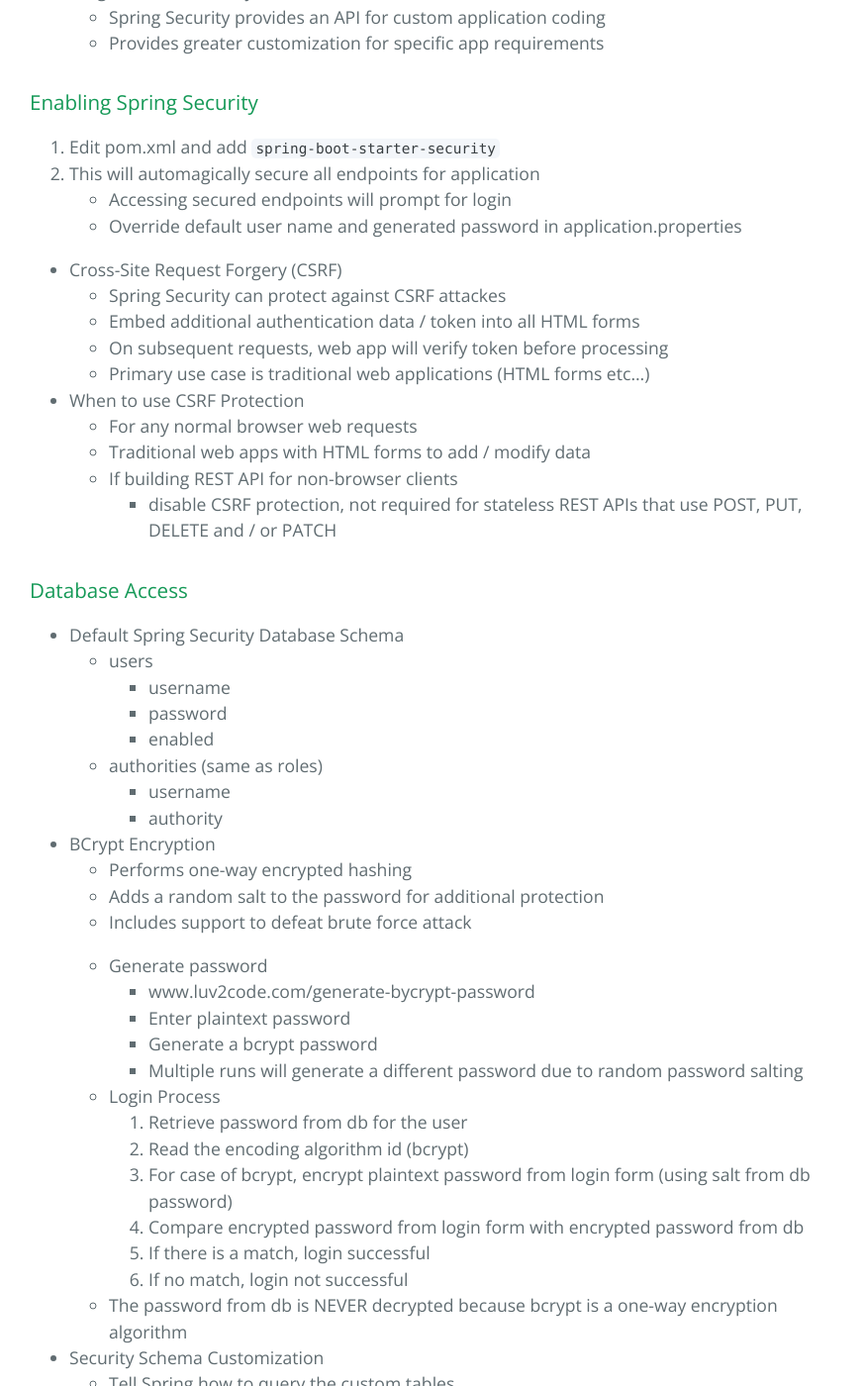
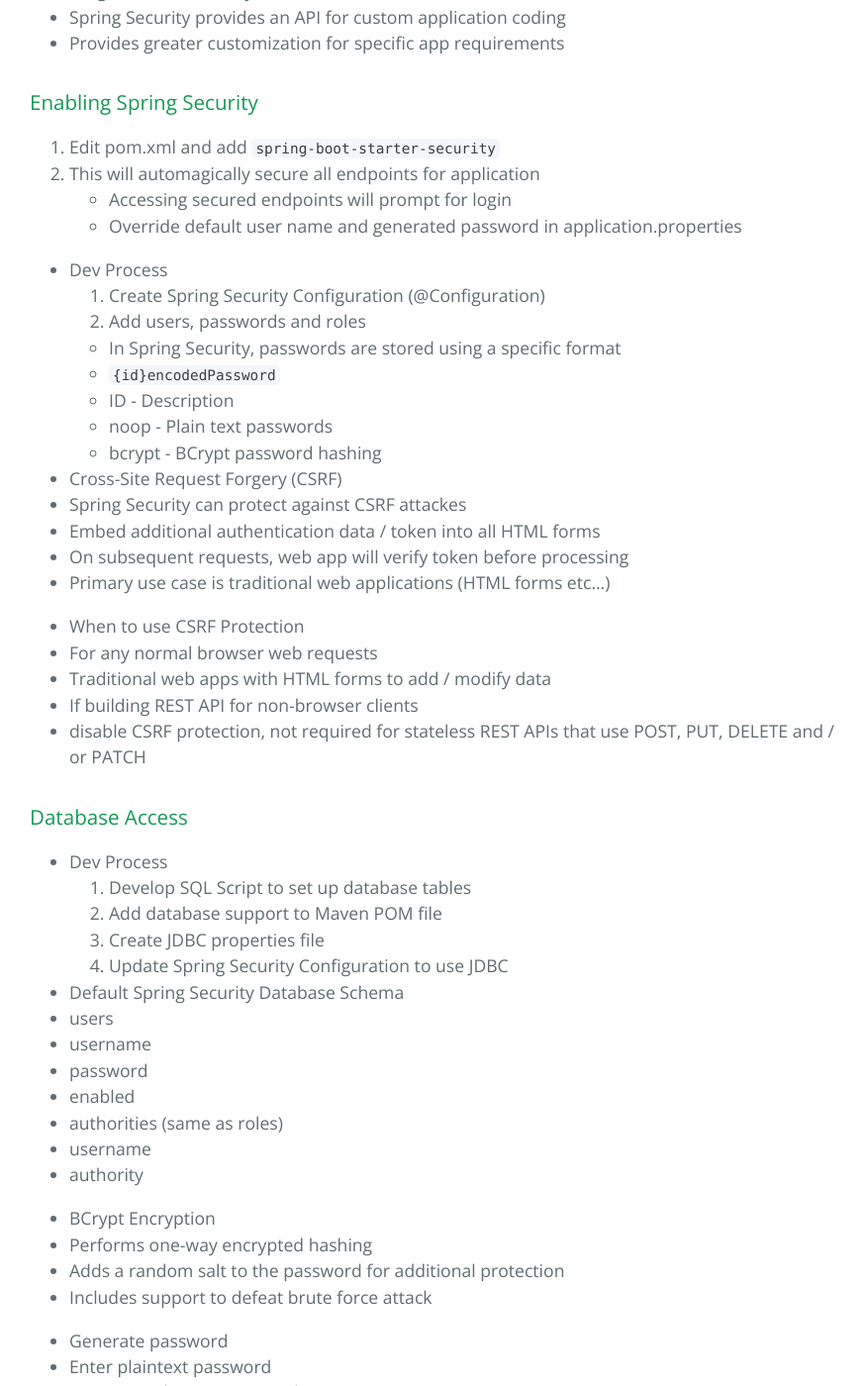
Before and after one commit to learning-software-engineering/learning-software-engineering.github.io, a Jekyll site: the page built from Topics/Tech_Stacks/Spring-Security.md, in a window 1280 px wide and 1400 px high, scrolled down 904 px. Shown: the whole window at 99% size, without its empty margins (194-1068 px from the left). Built offline with Jekyll 4.4.1, drawn with Linux system fonts in a browser that asks for light colours; our own code applies the rules of GitHub Pages for plain Markdown files; some of the changed text lies outside the part shown.

Commit message:
Update Spring-Security.md

```diff
--- a/Topics/Tech_Stacks/Spring-Security.md
+++ b/Topics/Tech_Stacks/Spring-Security.md
@@ -1,104 +1,136 @@
 # REST API Security
 - Spring Security Model
-	- Spring Security defines a framework for security
-	- Implemented using Servlet filters in the background
-		- Servlet filters pre-process / post-process web requests
-		- Servlet filters route web requests based on security logic
-		- Spring provides a bulk of security functionality with servlet filters
-	- Two methods of securing an app: declarative and programmatic
+ - Spring Security defines a framework for security
+ - Implemented using Servlet filters in the background
+  - Servlet filters pre-process / post-process web requests
+  - Servlet filters route web requests based on security logic
+  - Spring provides a bulk of security functionality with servlet filters
+ - Two methods of securing an app: declarative and programmatic
 
 ### Security Concepts
 - Authentication
-	- Check user id and password with credentials stored in app / db
+ - Check user id and password with credentials stored in app / db
 - Authorization
-	- Check to see if user has an authorized role
+ - Check to see if user has an authorized role
 - Declarative Security
-	- Define application's security constraints in configuration
-		- All Java config: @Configuration
-	- Provides separation of concerns between application code and security
+ - Define application's security constraints in configuration
+  - All Java config: @Configuration
+ - Provides separation of concerns between application code and security
 - Programmatic Security
-	- Spring Security provides an API for custom application coding
-	- Provides greater customization for specific app requirements
+ - Spring Security provides an API for custom application coding
+ - Provides greater customization for specific app requirements
 
 ### Enabling Spring Security
 1. Edit pom.xml and add `spring-boot-starter-security`
 2. This will automagically secure all endpoints for application
-	- Accessing secured endpoints will prompt for login
-	- Override default user name and generated password in application.properties
+ - Accessing secured endpoints will prompt for login
+ - Override default user name and generated password in application.properties
+
+- Dev Process
+ 1. Create Spring Security Configuration (@Configuration)
+ 2. Add users, passwords and roles
+  - In Spring Security, passwords are stored using a specific format
+   - `{id}encodedPassword`
+    - ID - Description
+    - noop - Plain text passwords
+    - bcrypt - BCrypt password hashing
 
 - Cross-Site Request Forgery (CSRF)
-	- Spring Security can protect against CSRF attackes
-	- Embed additional authentication data / token into all HTML forms
-	- On subsequent requests, web app will verify token before processing
-	- Primary use case is traditional web applications (HTML forms etc...)
+ - Spring Security can protect against CSRF attackes
+ - Embed additional authentication data / token into all HTML forms
+ - On subsequent requests, web app will verify token before processing
+ - Primary use case is traditional web applications (HTML forms etc...)
 
 - When to use CSRF Protection
-	- For any normal browser web requests
-	- Traditional web apps with HTML forms to add / modify data
-	- If building REST API for non-browser clients
-		- disable CSRF protection, not required for stateless REST APIs that use POST, PUT, DELETE and / or PATCH
+ - For any normal browser web requests
+ - Traditional web apps with HTML forms to add / modify data
+ - If building REST API for non-browser clients
+  - disable CSRF protection, not required for stateless REST APIs that use POST, PUT, DELETE and / or PATCH
 
 ### Database Access
+- Dev Process
+ 1. Develop SQL Script to set up database tables
+ 2. Add database support to Maven POM file
+ 3. Create JDBC properties file
+ 4. Update Spring Security Configuration to use JDBC
+
 - Default Spring Security Database Schema
-	- users
-		- username
-		- password
-		- enabled
-	- authorities (same as roles)
-		- username
-		- authority
+ - users
+  - username
+  - password
+  - enabled
+ - authorities (same as roles)
+  - username
+  - authority
 
 - BCrypt Encryption
-	- Performs one-way encrypted hashing
-	- Adds a random salt to the password for additional protection
-	- Includes support to defeat brute force attack
+ - Performs one-way encrypted hashing
+ - Adds a random salt to the password for additional protection
+ - Includes support to defeat brute force attack
 
-	- Generate password
-		- www.luv2code.com/generate-bycrypt-password
-		- Enter plaintext password
-		- Generate a bcrypt password
-		- Multiple runs will generate a different password due to random password salting
+ - Generate password
+  - Enter plaintext password
+  - Generate a bcrypt password
+  - Multiple runs will generate a different password due to random password salting
 
-	- Login Process
-		1. Retrieve password from db for the user
-		2. Read the encoding algorithm id (bcrypt)
-		3. For case of bcrypt, encrypt plaintext password from login form (using salt from db password)
-		4. Compare encrypted password from login form with encrypted password from db
-		5. If there is a match, login successful
-		6. If no match, login not successful
-	- The password from db is NEVER decrypted because bcrypt is a one-way encryption algorithm
+ - Dev Process
+  1. Run SQL Script that contains encrypted passwords
+   - Modify DDL for password field, length should be 68
+
+ - Login Process
+  1. Retrieve password from db for the user
+  2. Read the encoding algorithm id (bcrypt)
+  3. For case of bcrypt, encrypt plaintext password from login form (using salt from db password)
+  4. Compare encrypted password from login form with encrypted password from db
+  5. If there is a match, login successful
+  6. If no match, login not successful
+ - The password from db is NEVER decrypted because bcrypt is a one-way encryption algorithm
 
 - Security Schema Customization
-	- Tell Spring how to query the custom tables
-	- Provide query to find user by user name
-	- Provide query to find authorities / roles by user name
+ - Tell Spring how to query the custom tables
+ - Provide query to find user by user name
+ - Provide query to find authorities / roles by user name
 
 # MVC Security
 - HTTP Basic Authentication
 - Default login form
-	- Spring Security provides a default login form
+ - Spring Security provides a default login form
 - Custom login form
-	- HTML + CSS
+ - HTML + CSS
+
+- Dev Process
+ 1. Modify Spring Security Configuration to reference custom login form
+ 2. Develop a Controller to show the custom login form
+ 3. Create custom login form
+  - HTML (CSS optional)
 
 - Bootstrap
-	- Web framework that includes CSS styles and JavaScript
-	- Focused on front-end UI
+ - Web framework that includes CSS styles and JavaScript
+ - Focused on front-end UI
+ - Dev Process
+  1. Modify form to point to our login processing URL
+  2. Verify form fields for username and password
+  3. Change our controller to use our new Bootstrap login form
 
 - Logout
-	- Logout Process
-		- When a logout is processed, by default Spring Security will
-		- Invalidate user's HTTP session and remove session cookies
-		- Send user back to the login page
-		- Append a logout parameter: ?logout
+ - Dev Process
+  1. Add logout support to Spring Security Configuration
+  2. Add logout button to home page
+  3. Update login form to display "logged out" message
+ - Logout Process
+  - When a logout is processed, by default Spring Security will
+  - Invalidate user's HTTP session and remove session cookies
+  - Send user back to the login page
+  - Append a logout parameter: ?logout
 
 - Restrict URLs Based on Roles
-	- Dev Process
-		1. Create supporting controller code and view pages
-		2. Restricting Access to Roles
-			- Update Spring Security Java configuration file
-			- `requestMatchers(<< add path to match on >>).hasRole(<< authorized role >>)`
-			- Multiple roles: `requestMatchers(<< add path to match on >>).hasAnyRole(<< comma-delimited list of authorized roles >>)`
+ - Dev Process
+  1. Create supporting controller code and view pages
+  2. Restricting Access to Roles
+   - Update Spring Security Java configuration file
+   - `requestMatchers(<< add path to match on >>).hasRole(<< authorized role >>)`
+   - Multiple roles: `requestMatchers(<< add path to match on >>).hasAnyRole(<< comma-delimited list of authorized roles >>)`
 
 - Custom Access Denied Page
-	- Dev Process
-		1. Configure custom page access denied
+ - Dev Process
+  1. Configure custom page access denied
```
